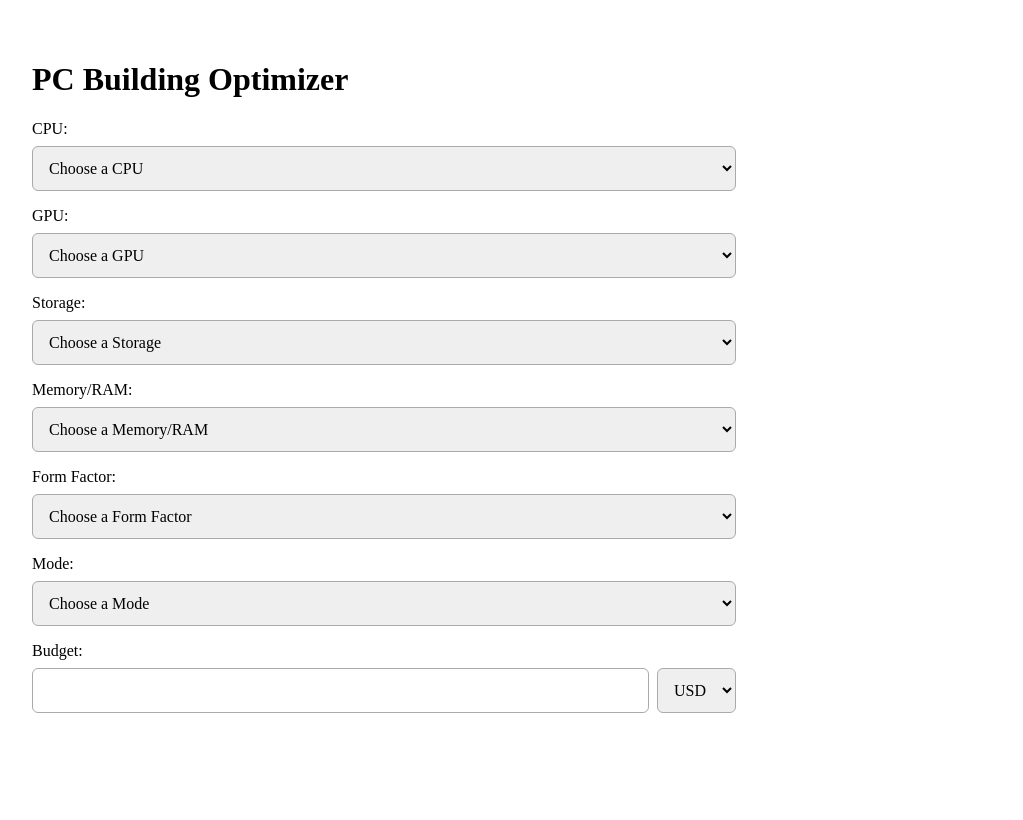
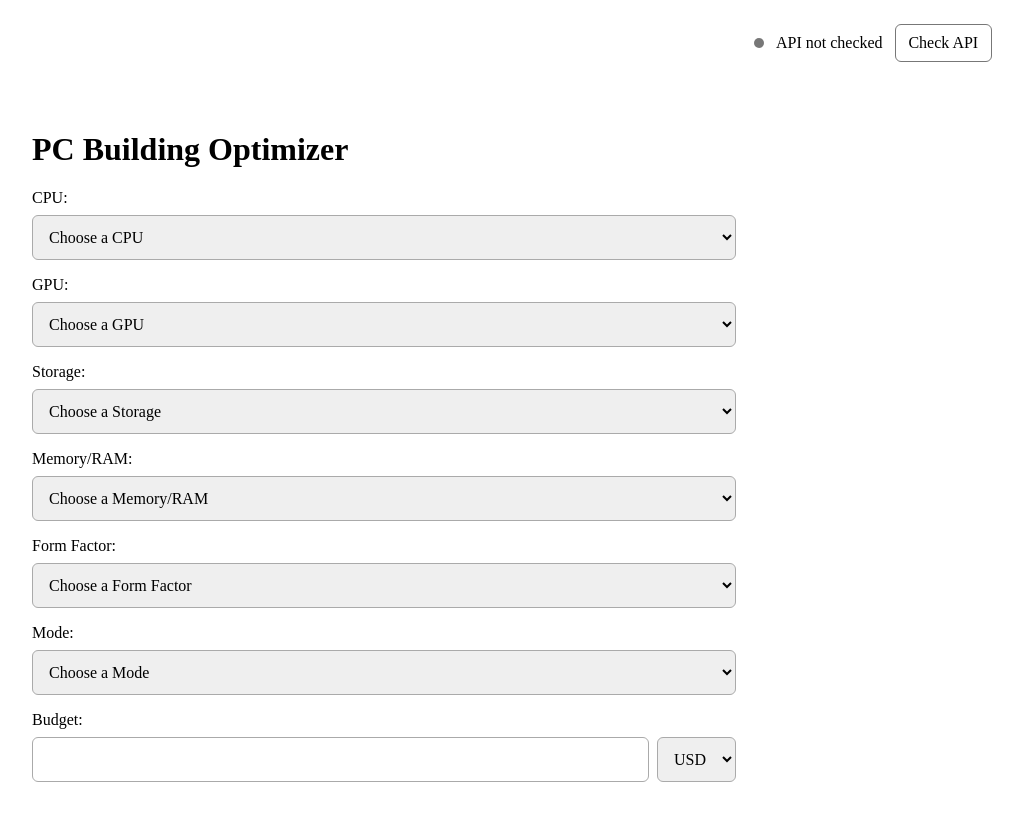
Before and after one commit to kevinthedang/pc-price-build-engine, a SvelteKit app in the folder frontend/: page / in a window 1280 px wide. Shown: the top 820 px of the page, without its empty margins (256-1279 px from the left). Built offline with nearby package versions, Linux system fonts and the light colour scheme.

Commit message:
api health check button

```diff
--- a/frontend/src/routes/+page.svelte
+++ b/frontend/src/routes/+page.svelte
@@ -1,4 +1,4 @@
-<script>
+<script lang="ts">
     let selectedCpu = $state("")
     let selectedGpu = $state("")
     let selectedStorage = $state("")
@@ -7,9 +7,74 @@
     let selectedMode = $state("")
     let selectedBudget = $state("")
     let selectedCurrency = $state("USD")
+    type ApiStatus = "unknown" | "checking" | "online" | "offline"
+    let apiStatus = $state<ApiStatus>("unknown")
+
+    async function checkApiHealth() {
+        apiStatus = "checking"
+
+        try {
+            const response = await fetch("/api/health")
+            if (!response.ok) {
+                throw new Error("Health check failed")
+            }
+
+            const result: { status?: string } = await response.json()
+            apiStatus = result.status === "ok" ? "online" : "offline"
+        } catch {
+            apiStatus = "offline"
+        }
+    }
 </script>
 
 <style>
+    .page-header {
+        display: flex;
+        justify-content: flex-end;
+        padding: 1rem 1.5rem;
+    }
+
+    .health-control {
+        display: flex;
+        align-items: center;
+        gap: 0.75rem;
+    }
+
+    .health-dot {
+        display: inline-block;
+        width: 0.625rem;
+        height: 0.625rem;
+        border-radius: 50%;
+        background: #777;
+    }
+
+    .health-dot.online {
+        background: #178344;
+    }
+
+    .health-dot.checking {
+        background: #b87500;
+    }
+
+    .health-dot.offline {
+        background: #b42318;
+    }
+
+    .health-button {
+        padding: 0.55rem 0.8rem;
+        border: 1px solid #777;
+        border-radius: 0.375rem;
+        background: white;
+        color: inherit;
+        font: inherit;
+        cursor: pointer;
+    }
+
+    .health-button:disabled {
+        cursor: wait;
+        opacity: 0.7;
+    }
+
     .builder {
         max-width: 44rem;
         margin: 0 auto;
@@ -45,6 +110,24 @@
         width: auto;
     }
 </style>
+
+<header class="page-header">
+    <div class="health-control">
+        <span class="health-dot {apiStatus}" aria-hidden="true"></span>
+        <span aria-live="polite">
+            {apiStatus === "unknown" ? "API not checked" :
+                apiStatus === "checking" ? "Checking API" :
+                apiStatus === "online" ? "API online" : "API unavailable"}
+        </span>
+        <button
+            class="health-button"
+            onclick={checkApiHealth}
+            disabled={apiStatus === "checking"}
+        >
+            {apiStatus === "checking" ? "Checking..." : "Check API"}
+        </button>
+    </div>
+</header>
 
 <main class="builder">
     <h1>PC Building Optimizer</h1>
--- a/frontend/vite.config.ts
+++ b/frontend/vite.config.ts
@@ -4,6 +4,11 @@ import adapter from '@sveltejs/adapter-auto';
 import { sveltekit } from '@sveltejs/kit/vite';
 
 export default defineConfig({
+	server: {
+		proxy: {
+			'/api': 'http://127.0.0.1:8000'
+		}
+	},
 	plugins: [
 		sveltekit({
 			compilerOptions: {
```
